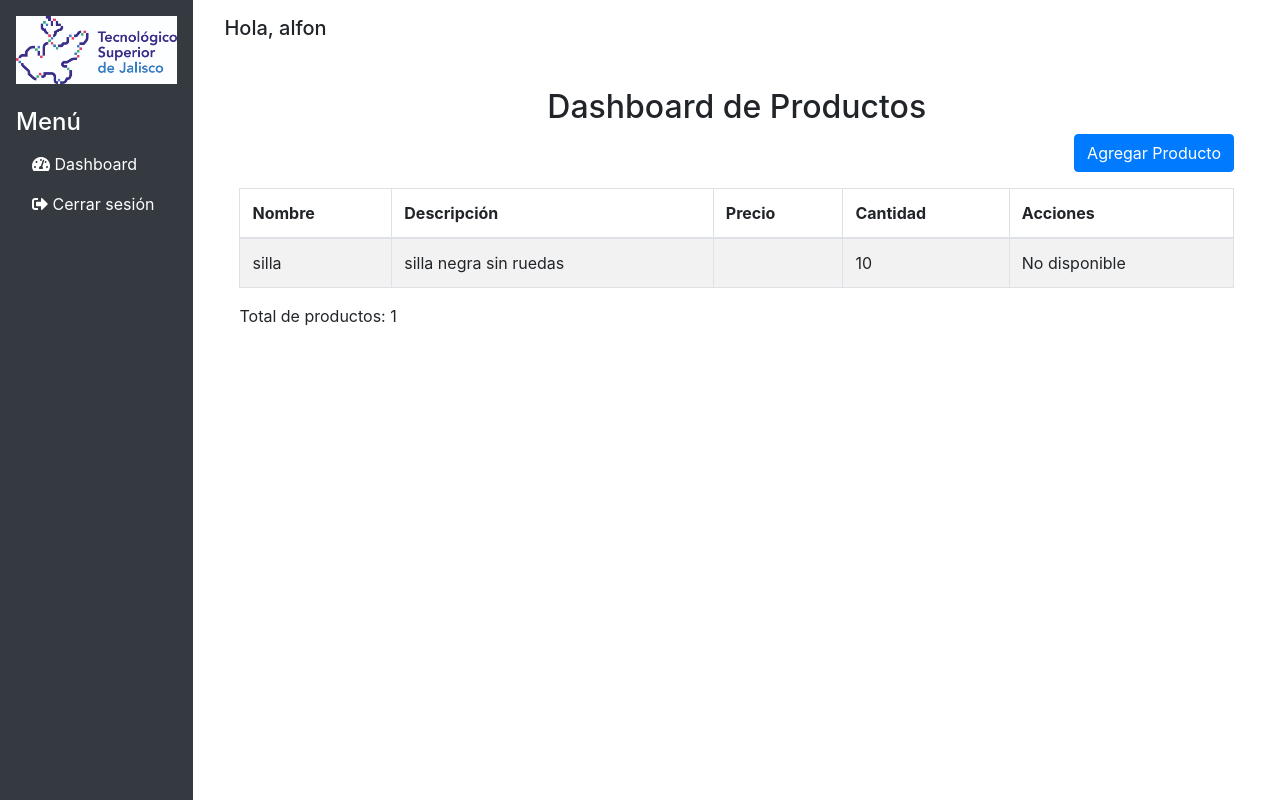
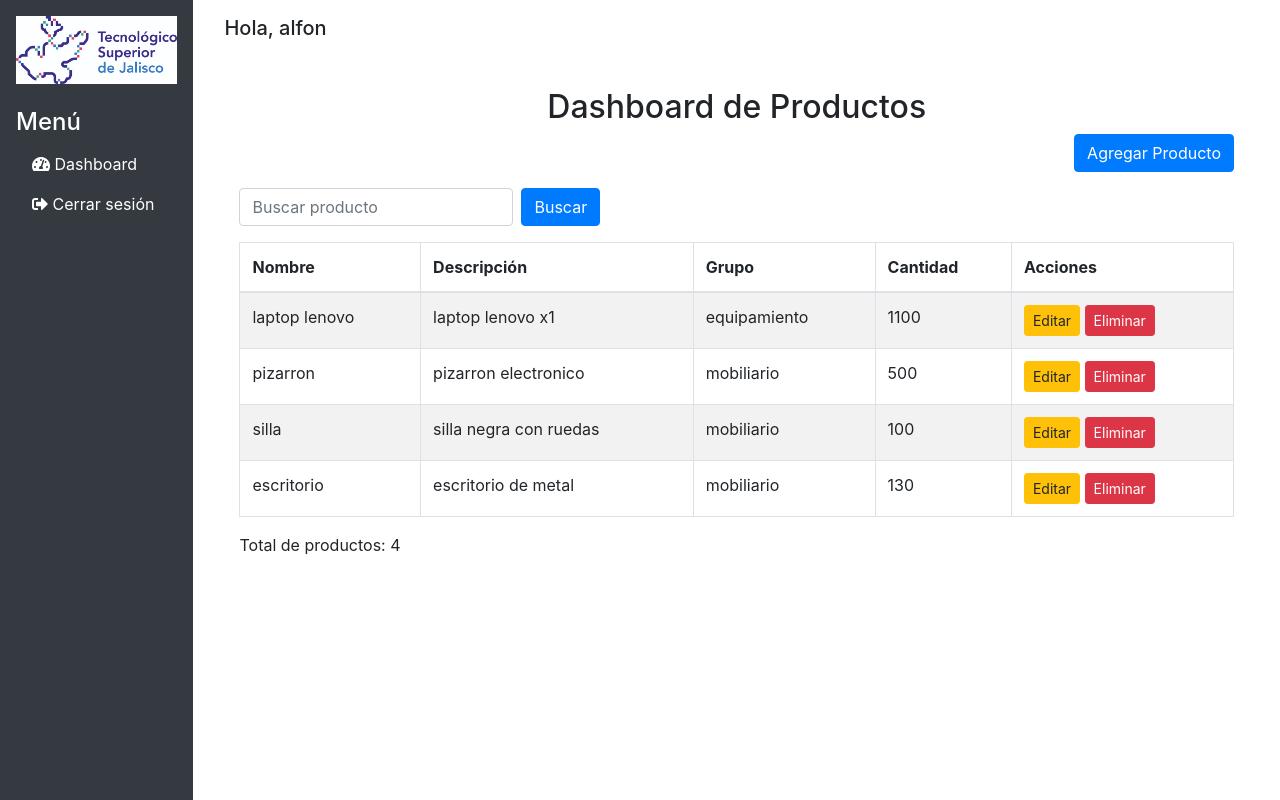
Before and after one commit to Uaybalam/tsjzinventory, a Django app: page /dashboard/ in a window 1280 px wide. Run offline with Django 5.2, Linux system fonts and the light colour scheme; a user stored in the database is signed in; data comes from the database, SQL or seed files in the repository; some libraries are stand-ins or nearby versions.

Commit message:
se agrego busqueda, eliminar y editar. con warnings

```diff
--- a/productos/forms.py
+++ b/productos/forms.py
@@ -11,4 +11,4 @@ class RegistroForm(UserCreationForm):
 class ProductoForm(forms.ModelForm):
     class Meta:
         model = Producto
-        fields = ['nombre', 'cog', 'descripcion', 'grupo', 'cantidad']
+        fields = ['nombre', 'id', 'descripcion', 'grupo', 'cantidad']
--- a/productos/models.py
+++ b/productos/models.py
@@ -2,7 +2,7 @@ from django.db import models
 
 class Producto(models.Model):
     nombre = models.CharField(max_length=200)
-    cog = models.IntegerField(primary_key=True)
+    id = models.IntegerField(primary_key=True)
     descripcion = models.TextField()
     grupo = models.TextField()
     cantidad = models.IntegerField()
--- a/productos/templates/base.html
+++ b/productos/templates/base.html
@@ -51,6 +51,17 @@
         </div>
     </div>
 
+    {% if messages %}
+        <div class="alert alert-dismissible fade show" role="alert">
+            {% for message in messages %}
+                <div class="alert alert-{{ message.tags }}">{{ message }}</div>
+            {% endfor %}
+            <button type="button" class="close" data-dismiss="alert" aria-label="Close">
+                <span aria-hidden="true">&times;</span>
+            </button>
+        </div>
+    {% endif %}
+
     <script src="https://code.jquery.com/jquery-3.5.1.slim.min.js"></script>
     <script src="https://cdn.jsdelivr.net/npm/@popperjs/core@2.5.2/dist/umd/popper.min.js"></script>
     <script src="https://stackpath.bootstrapcdn.com/bootstrap/4.5.2/js/bootstrap.min.js"></script>
--- a/productos/templates/dashboard.html
+++ b/productos/templates/dashboard.html
@@ -3,15 +3,25 @@
 {% block content %}
 <div class="container mt-5">
     <h2 class="text-center">Dashboard de Productos</h2>
+
+    <!-- Botón para agregar producto -->
     <div class="text-right mb-3">
         <a href="{% url 'agregar_producto' %}" class="btn btn-primary">Agregar Producto</a>
     </div>
+
+    <!-- Barra de búsqueda -->
+    <form method="GET" action="{% url 'dashboard' %}" class="form-inline mb-3">
+        <input type="text" name="query" value="{{ request.GET.query }}" class="form-control" placeholder="Buscar producto" aria-label="Search">
+        <button type="submit" class="btn btn-primary ml-2">Buscar</button>
+    </form>
+
+    <!-- Tabla de productos -->
     <table class="table table-striped table-bordered">
         <thead>
             <tr>
                 <th>Nombre</th>
                 <th>Descripción</th>
-                <th>Precio</th>
+                <th>Grupo</th> <!-- Columna para Grupo -->
                 <th>Cantidad</th>
                 <th>Acciones</th>
             </tr>
@@ -21,20 +31,29 @@
             <tr>
                 <td>{{ producto.nombre }}</td>
                 <td>{{ producto.descripcion }}</td>
-                <td>{{ producto.precio }}</td>
+                <td>{{ producto.grupo }}</td> <!-- Mostrar Grupo -->
                 <td>{{ producto.cantidad }}</td>
                 <td>
-                    {% if producto.id %}
-                        <a href="{% url 'editar_producto' producto.id %}" class="btn btn-warning btn-sm">Editar</a>
-                        <a href="{% url 'eliminar_producto' producto.id %}" class="btn btn-danger btn-sm">Eliminar</a>
-                    {% else %}
-                        <span>No disponible</span>
-                    {% endif %}
+                    <!-- Botón para editar producto -->
+                    <a href="{% url 'editar_producto' producto.id %}" class="btn btn-warning btn-sm">Editar</a>
+
+                    <!-- Botón para eliminar producto -->
+                    <form action="{% url 'eliminar_producto' producto.id %}" method="post" style="display:inline;">
+                        {% csrf_token %}
+                        <button type="submit" class="btn btn-danger btn-sm">Eliminar</button>
+                    </form>
                 </td>
+            </tr>
+            {% empty %}
+            <!-- Mensaje cuando no hay productos -->
+            <tr>
+                <td colspan="5" class="text-center">No se encontraron productos.</td>
             </tr>
             {% endfor %}
         </tbody>
     </table>
+
+    <!-- Mostrar el total de productos -->
     <p>Total de productos: {{ total_productos }}</p>
 </div>
 {% endblock %}
--- a/productos/urls.py
+++ b/productos/urls.py
@@ -8,7 +8,7 @@ urlpatterns = [
     path('register/', views.registro, name='registro'),
     path('dashboard/', views.dashboard, name='dashboard'),
     path('productos/crear/', views.agregar_producto, name='agregar_producto'),
-    path('productos/editar/<int:pk>/', views.editar_producto, name='editar_producto'),
-    path('productos/eliminar/<int:pk>/', views.eliminar_producto, name='eliminar_producto'),
+    path('productos/editar/<int:producto_id>/', views.editar_producto, name='editar_producto'),
+    path('productos/eliminar/<int:producto_id>/', views.eliminar_producto, name='eliminar_producto'),
 
 ]
--- a/productos/views.py
+++ b/productos/views.py
@@ -1,10 +1,12 @@
-from django.shortcuts import render, redirect #render: Para generar una respuesta HTML basada en plantillas y enviarla al usuario. redirect: Para redirigir a una URL diferente (por ejemplo, después del login o registro exitoso).
+from django.shortcuts import render, redirect, get_object_or_404
 from django.contrib.auth import login, authenticate, logout
 from django.contrib.auth.forms import AuthenticationForm
 from django.contrib.auth.decorators import login_required
 from .forms import RegistroForm
 from .models import Producto
 from .forms import ProductoForm
+from django.contrib import messages
+
 
 def registro(request):
     if request.method == "POST":
@@ -44,12 +46,15 @@ def logout_view(request):
 
 @login_required
 def dashboard(request):
-    print(request.user)
-    productos = Producto.objects.all()  # Obtén todos los productos
+    query = request.GET.get('query')  # Capturamos el término de búsqueda del formulario
+    if query:
+        productos = Producto.objects.filter(nombre__icontains=query)  # Filtrar productos por nombre que contiene el término
+    else:
+        productos = Producto.objects.all()  # Si no hay término de búsqueda, muestra todos los productos
     total_productos = productos.count()
-    return render(request, 'dashboard.html',{
+    return render(request, 'dashboard.html', {
         'productos': productos,
-        'total_productos' : total_productos
+        'total_productos': total_productos,
     })
 
 @login_required
@@ -58,6 +63,7 @@ def agregar_producto(request):
         form = ProductoForm(request.POST)
         if form.is_valid():
             form.save()
+            messages.success(request, 'Producto agregado con éxito.')
             return redirect('dashboard')
     else:
         form = ProductoForm()
@@ -70,15 +76,17 @@ def editar_producto(request, producto_id):
         form = ProductoForm(request.POST, instance=producto)
         if form.is_valid():
             form.save()
+            messages.success(request, 'Producto editado con éxito.')
             return redirect('dashboard')
     else:
         form = ProductoForm(instance=producto)
     return render(request, 'editar_producto.html', {'form':form})
 
 @login_required
-def eliminar_producto(request, pk):
-    producto = get_object_or_404(Producto, pk=pk)
+def eliminar_producto(request, producto_id):
+    producto = get_object_or_404(Producto, id=producto_id)
     if request.method == 'POST':
         producto.delete()
+        messages.success(request, 'Producto eliminado con éxito.')
         return redirect('dashboard')
     return render(request, 'productos/eliminar_producto.html', {'producto': producto})
```
Also changed, not shown: tsjzinventory/settings.py (+10 -0 lines), db.sqlite3, productos/migrations/0002_rename_cog_producto_id.py (added), productos/templates/editar_producto.html (renamed from productos/templates/productos/editar_producto.html), productos/templates/eliminar_producto.html (renamed from productos/templates/productos/eliminar_producto.html).
